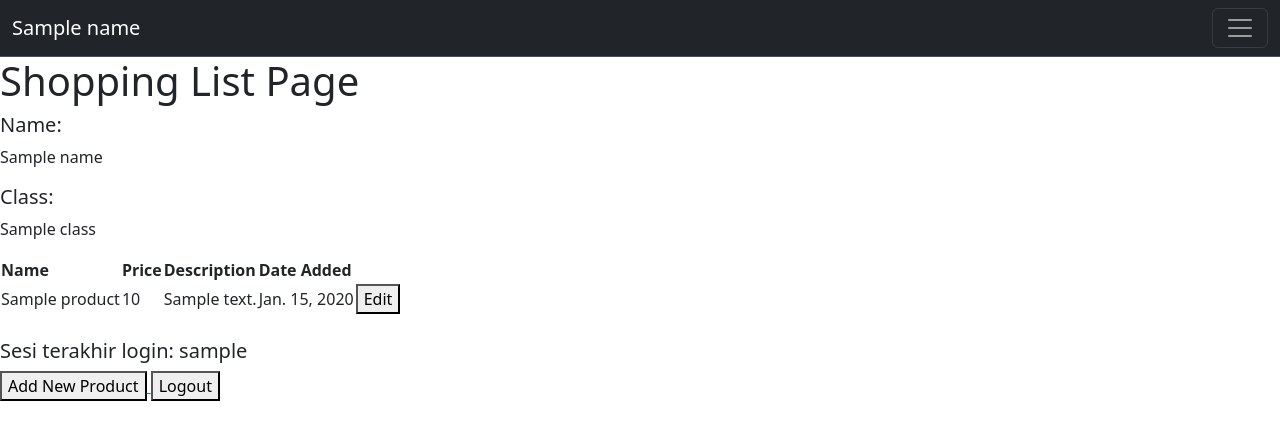
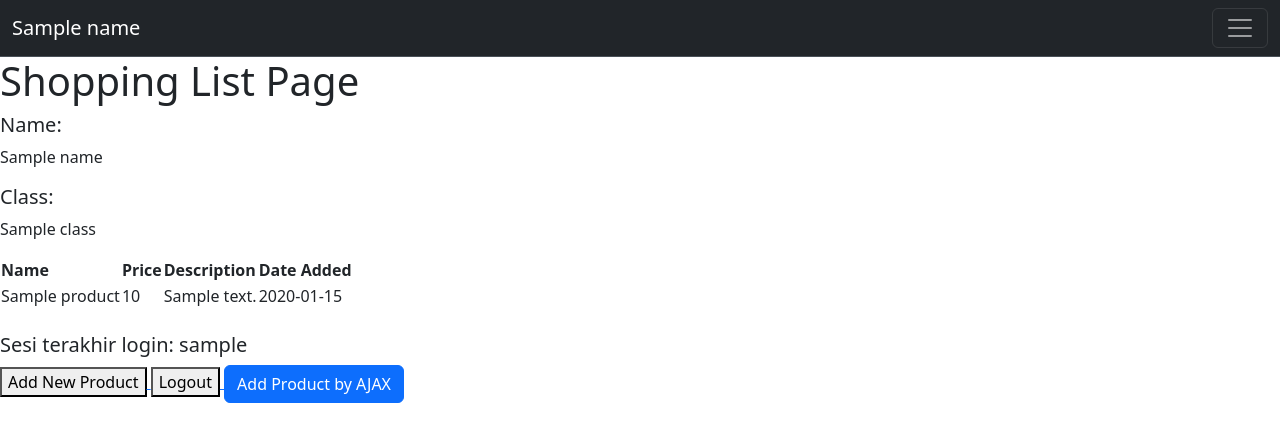
Before and after one commit to MahogaHeryasa/shopping-list, a Django app: template main/templates/main.html in a window 1280 px wide. Shown: the top 442 px of the page. Run offline with Django 4.2, Linux system fonts and the light colour scheme; tables that the repository leaves empty hold one stand-in row (values such as "Sample post"); the template is opened without the code that fills it: values that come from a table or form of the project are taken from there, most other values are stand-ins (such as "Sample title", 1, 10 or a date in 2020).

Commit message:
Tutorial 5 selesai

```diff
--- a/main/templates/main.html
+++ b/main/templates/main.html
@@ -27,34 +27,7 @@
     <h5>Class: </h5>
     <p>{{ class }}</p> <!-- Ubahlah sesuai dengan kelas kamu -->
 
-    <table>
-        <tr>
-            <th>Name</th>
-            <th>Price</th>
-            <th>Description</th>
-            <th>Date Added</th>
-        </tr>
-
-        {% comment %} Berikut cara memperlihatkan data produk di bawah baris ini {% endcomment %}
-
-        {% for product in products %}
-            <tr>
-                <td>{{product.name}}</td>
-                <td>{{product.price}}</td>
-                <td>{{product.description}}</td>
-                <td>{{product.date_added}}</td>
-                <td>
-                    <a href="{% url 'main:edit_product' product.pk %}">
-                        <button>
-                            Edit
-                        </button>
-                    </a>
-
-                </td>
-            </tr>
-        {% endfor %}
-    </table>
-
+    <table id="product_table"></table>
     <br />
 
     <h5>Sesi terakhir login: {{ last_login }}</h5>
@@ -71,4 +44,78 @@
         </button>
     </a>
 
+
+    <div class="modal fade" id="exampleModal" tabindex="-1" aria-labelledby="exampleModalLabel" aria-hidden="true">
+        <div class="modal-dialog">
+            <div class="modal-content">
+                <div class="modal-header">
+                    <h1 class="modal-title fs-5" id="exampleModalLabel">Add New Product</h1>
+                    <button type="button" class="btn-close" data-bs-dismiss="modal" aria-label="Close"></button>
+                </div>
+                <div class="modal-body">
+                    <form id="form" onsubmit="return false;">
+                        {% csrf_token %}
+                        <div class="mb-3">
+                            <label for="name" class="col-form-label">Name:</label>
+                            <input type="text" class="form-control" id="name" name="name"></input>
+                        </div>
+                        <div class="mb-3">
+                            <label for="price" class="col-form-label">Price:</label>
+                            <input type="number" class="form-control" id="price" name="price"></input>
+                        </div>
+                        <div class="mb-3">
+                            <label for="description" class="col-form-label">Description:</label>
+                            <textarea class="form-control" id="description" name="description"></textarea>
+                        </div>
+                    </form>
+                </div>
+                <div class="modal-footer">
+                    <button type="button" class="btn btn-secondary" data-bs-dismiss="modal">Close</button>
+                    <button type="button" class="btn btn-primary" id="button_add" data-bs-dismiss="modal">Add Product</button>
+                </div>
+            </div>
+        </div>
+    </div>
+
+
+    <button type="button" class="btn btn-primary" data-bs-toggle="modal" data-bs-target="#exampleModal">Add Product by AJAX</button>
+
+    <script>
+        async function getProducts() {
+            return fetch("{% url 'main:get_product_json' %}").then((res) => res.json())
+        }
+
+        async function refreshProducts() {
+        document.getElementById("product_table").innerHTML = ""
+        const products = await getProducts()
+        let htmlString = `<tr>
+            <th>Name</th>
+            <th>Price</th>
+            <th>Description</th>
+            <th>Date Added</th>
+        </tr>`
+        products.forEach((item) => {
+            htmlString += `\n<tr>
+            <td>${item.fields.name}</td>
+            <td>${item.fields.price}</td>
+            <td>${item.fields.description}</td>
+            <td>${item.fields.date_added}</td>
+        </tr>`
+        })
+
+        document.getElementById("product_table").innerHTML = htmlString
+        }
+        refreshProducts()
+
+        function addProduct() {
+            fetch("{% url 'main:add_product_ajax' %}", {
+                method: "POST",
+                body: new FormData(document.querySelector('#form'))
+            }).then(refreshProducts)
+
+            document.getElementById("form").reset()
+            return false
+        }
+        document.getElementById("button_add").onclick = addProduct
+    </script>
 {% endblock content %}
--- a/main/urls.py
+++ b/main/urls.py
@@ -1,5 +1,5 @@
 from django.urls import path
-from main.views import show_main, create_product, show_xml, show_json, show_xml_by_id, show_json_by_id, register, login_user, logout_user, edit_product, delete_product
+from main.views import show_main, create_product, show_xml, show_json, show_xml_by_id, show_json_by_id, register, login_user, logout_user, edit_product, delete_product, get_product_json, add_product_ajax
 
 app_name = 'main'
 
@@ -14,5 +14,7 @@ urlpatterns = [
     path('login/', login_user, name='login'),
     path('logout/', logout_user, name='logout'),
     path('edit-product/<int:id>', edit_product, name='edit_product'),
-    path('delete/<int:id>', delete_product, name='delete_product')
+    path('delete/<int:id>', delete_product, name='delete_product'),
+    path('get-product/', get_product_json, name='get_product_json'),
+    path('create-product-ajax/', add_product_ajax, name='add_product_ajax')
 ]
--- a/main/views.py
+++ b/main/views.py
@@ -1,5 +1,5 @@
 from django.shortcuts import render
-from django.http import HttpResponseRedirect
+from django.http import HttpResponseNotFound, HttpResponseRedirect
 from main.forms import ProductForm
 from django.urls import reverse
 from main.models import Product
@@ -10,6 +10,7 @@ from django.contrib.auth.forms import UserCreationForm
 from django.contrib import messages
 from django.contrib.auth import authenticate, login, logout
 from django.contrib.auth.decorators import login_required
+from django.views.decorators.csrf import csrf_exempt
 import datetime
 
 @login_required(login_url='/login')
@@ -53,6 +54,10 @@ def show_xml_by_id(request, id):
 def show_json_by_id(request, id):
     data = Product.objects.filter(pk=id)
     return HttpResponse(serializers.serialize("json", data), content_type="application/json")
+
+def get_product_json(request):
+    product_item = Product.objects.all()
+    return HttpResponse(serializers.serialize('json', product_item))
 
 def register(request):
     form = UserCreationForm()
@@ -109,3 +114,18 @@ def delete_product(request, id):
     product.delete()
     # Kembali ke halaman awal
     return HttpResponseRedirect(reverse('main:show_main'))
+
+@csrf_exempt
+def add_product_ajax(request):
+    if request.method == 'POST':
+        name = request.POST.get("name")
+        price = request.POST.get("price")
+        description = request.POST.get("description")
+        user = request.user
+
+        new_product = Product(name=name, price=price, description=description, user=user)
+        new_product.save()
+
+        return HttpResponse(b"CREATED", status=201)
+
+    return HttpResponseNotFound()
```
